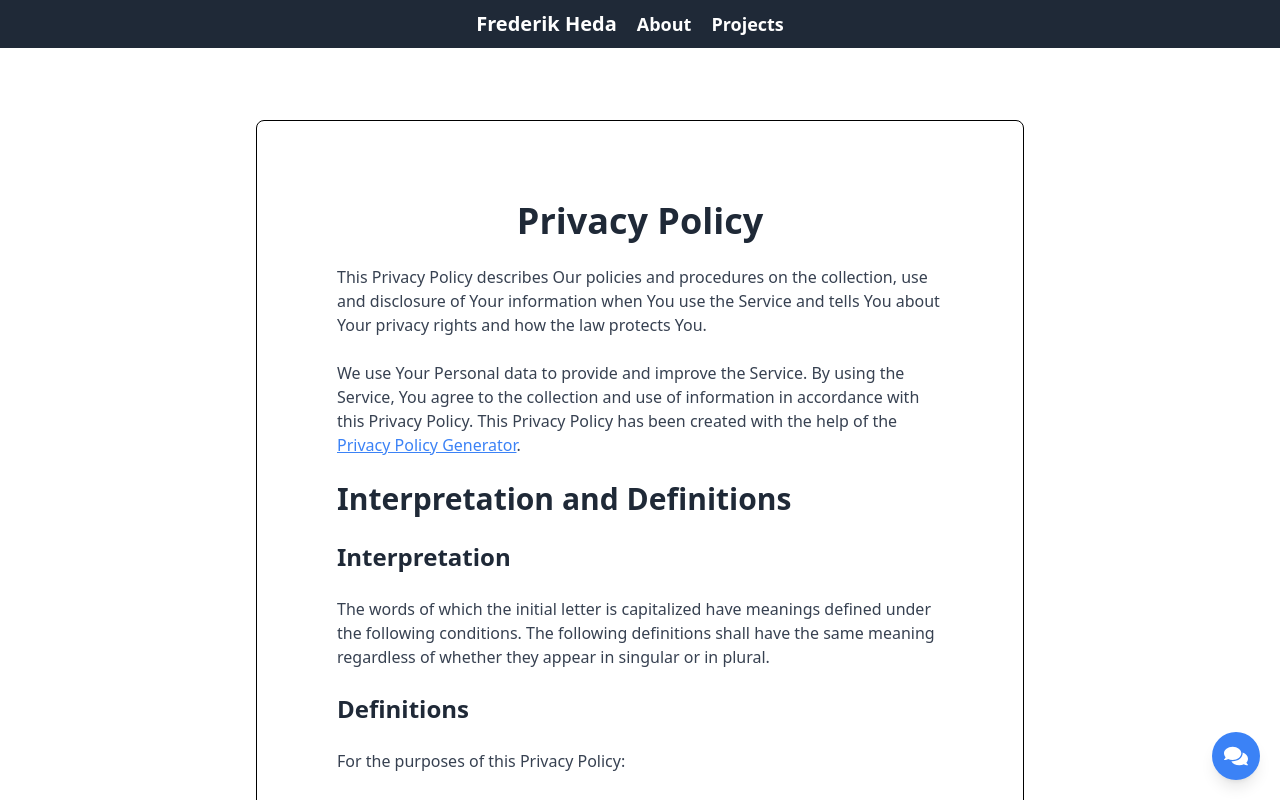
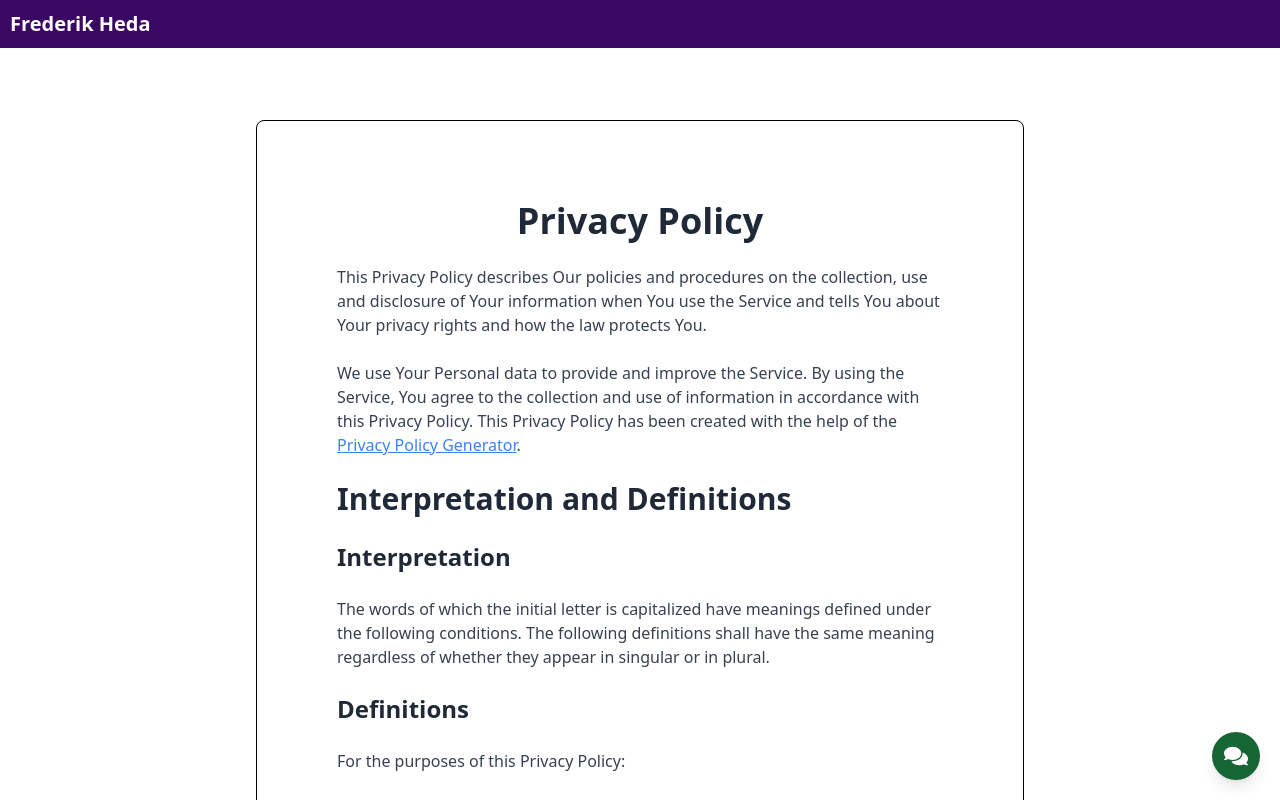
Before and after one commit to Fredheda/Portfolio, a React (Vite) app in the folder frontend/: page /privacy-policy in a window 1280 px wide. Shown: the top 800 px of the page. Built offline with nearby package versions, Linux system fonts and the light colour scheme.

Commit message:
remove parts of nav bar

```diff
--- a/frontend/src/components/Chatbot.jsx
+++ b/frontend/src/components/Chatbot.jsx
@@ -139,13 +139,13 @@ const Chatbot = () => {
         }}
       >
         {/* Header */}
-        <div className="bg-blue-500 text-white py-4 px-5 flex flex-col items-center justify-center rounded-t-[15px] relative">
-          <h4 className="text-xl m-0">Fredbot</h4>
+        <div className="bg-green-800 text-white py-4 px-5 flex flex-col items-center justify-center rounded-t-[15px] relative">
+          <h4 className="text-xl m-0">FredBot</h4>
           <p className="text-base m-0">(Powered by OpenAI)</p>
           <div className="flex space-x-2 absolute top-1/2 right-3 transform -translate-y-1/2">
             {window.innerWidth > 768 && (
               <button
-                className="bg-none border-none text-white cursor-pointer transition-colors duration-300 ease-in-out hover:text-green-500"
+                className="bg-none border-none text-white cursor-pointer transition-colors duration-300 ease-in-out hover:text-green-800"
                 onClick={() => setIsFullscreen(!isFullscreen)}
               >
                 {isFullscreen ? <FaCompress /> : <FaExpand />}
@@ -198,7 +198,7 @@ const Chatbot = () => {
           />
           <button
 onClick={handleSendMessage}
-            className="bg-blue-500 text-white border-none px-4 py-2 ml-2.5 rounded-full cursor-pointer transition-colors duration-300 ease-in-out hover:bg-blue-700 hover:-translate-y-0.5 active:translate-y-0"
+            className="bg-green-800 text-white border-none px-4 py-2 ml-2.5 rounded-full cursor-pointer transition-colors duration-300 ease-in-out hover:bg-blue-700 hover:-translate-y-0.5 active:translate-y-0"
           >
             Send
           </button>
@@ -207,9 +207,9 @@ onClick={handleSendMessage}
 
       {/* Chatbot Toggle Button */}
       <div
-        className={`bg-blue-500 text-white rounded-full p-3 cursor-pointer shadow-lg
+        className={`bg-green-800 text-white rounded-full p-3 cursor-pointer shadow-lg
           flex items-center justify-center transition-all duration-300 ease-in-out
-          hover:bg-blue-700 ${isOpen ? 'opacity-0 invisible' : 'opacity-100 visible'}`}
+          hover:bg-green-900 ${isOpen ? 'opacity-0 invisible' : 'opacity-100 visible'}`}
         onClick={toggleChatbot}
       >
         <FaComments size={24} />
--- a/frontend/src/components/Footer.jsx
+++ b/frontend/src/components/Footer.jsx
@@ -3,7 +3,7 @@ import { Link } from 'react-router-dom';
 
 function Footer() {
   return (
-    <footer className="bg-gray-800 py-5 px-5 text-center">
+    <footer className="bg-purple-950 py-7 px-5 text-center">
       <p className="inline-block m-0 text-sm text-white">
         &copy; {new Date().getFullYear()} Frederik Heda |{' '}
         <Link to="/privacy-policy" className="text-white no-underline hover:underline">
--- a/frontend/src/components/Headers.jsx
+++ b/frontend/src/components/Headers.jsx
@@ -19,31 +19,12 @@ function Header() {
   };
 
   return (
-    <header className="flex flex-col lg:flex-row justify-center items-center p-2.5 bg-gray-800 text-white relative">
+    <header className="flex flex-col lg:flex-row justify-left items-center p-2.5 bg-purple-950 text-white relative">
       <h1 className="font-montserrat text-xl font-semibold m-0 mb-2.5 lg:mb-0 lg:mr-5">
         <RouterLink to="/" className="text-white no-underline">
           Frederik Heda
         </RouterLink>
       </h1>
-      <nav className="flex flex-col lg:flex-row gap-2.5 lg:gap-5">
-        <button
-          className="font-montserrat text-xl font-semibold bg-transparent border-none text-white cursor-pointer hover:underline lg:text-lg"
-          onClick={() => handleNavClick('about')}
-        >
-          About
-        </button>
-        <button
-          className="font-montserrat text-xl font-semibold bg-transparent border-none text-white cursor-pointer hover:underline lg:text-lg"
-          onClick={() => handleNavClick('projects')}
-        >
-          Projects
-        </button>
-        <button
-          className="font-montserrat text-xl font-semibold bg-transparent border-none text-white cursor-pointer hover:underline lg:text-lg"
-          onClick={() => handleNavClick('contact')}
-        >
-        </button>
-      </nav>
     </header>
   );
 }
--- a/frontend/src/components/SkillSet.jsx
+++ b/frontend/src/components/SkillSet.jsx
@@ -5,19 +5,19 @@ const SkillSet = ({ title, details }) => {
 
   return (
     <div
-      className={`mb-3 cursor-pointer p-1 border border-gray-800 rounded-lg transition-all duration-300 ease-in-out shadow-sm bg-gray-700 text-white ${
-        isExpanded ? 'bg-gray-800 shadow-lg' : ''
+      className={`mb-3 cursor-pointer p-1 border border-gray-800 rounded-lg transition-all duration-300 ease-in-out shadow-sm bg-purple-950 text-white ${
+        isExpanded ? 'bg-purple-950 shadow-lg' : ''
       }`}
       onClick={() => setIsExpanded(!isExpanded)}
     >
       <div className="flex justify-between items-center p-1">
-        <h4 className="text-lg font-medium mb-1 mt-1 flex-grow">{title}</h4>
+        <h4 className="text-lg font-medium mb-1 mt-1 flex-grow text-white">{title}</h4>
         <span className={`text-xl transition-transform duration-300 ease-in-out ${isExpanded ? 'rotate-180' : ''}`}>
           {isExpanded ? '▲' : '▼'}
         </span>
       </div>
       {isExpanded && (
-        <ul className="text-base text-gray-300 leading-6 pl-4 transition-all duration-300 ease-in-out list-disc ml-5 mt-1 mb-1">
+        <ul className="text-base text-white leading-6 pl-4 transition-all duration-300 ease-in-out list-disc ml-5 mt-1 mb-1">
           {details.map((detail, index) => (
             <li key={index}>{detail}</li>
           ))}
```
